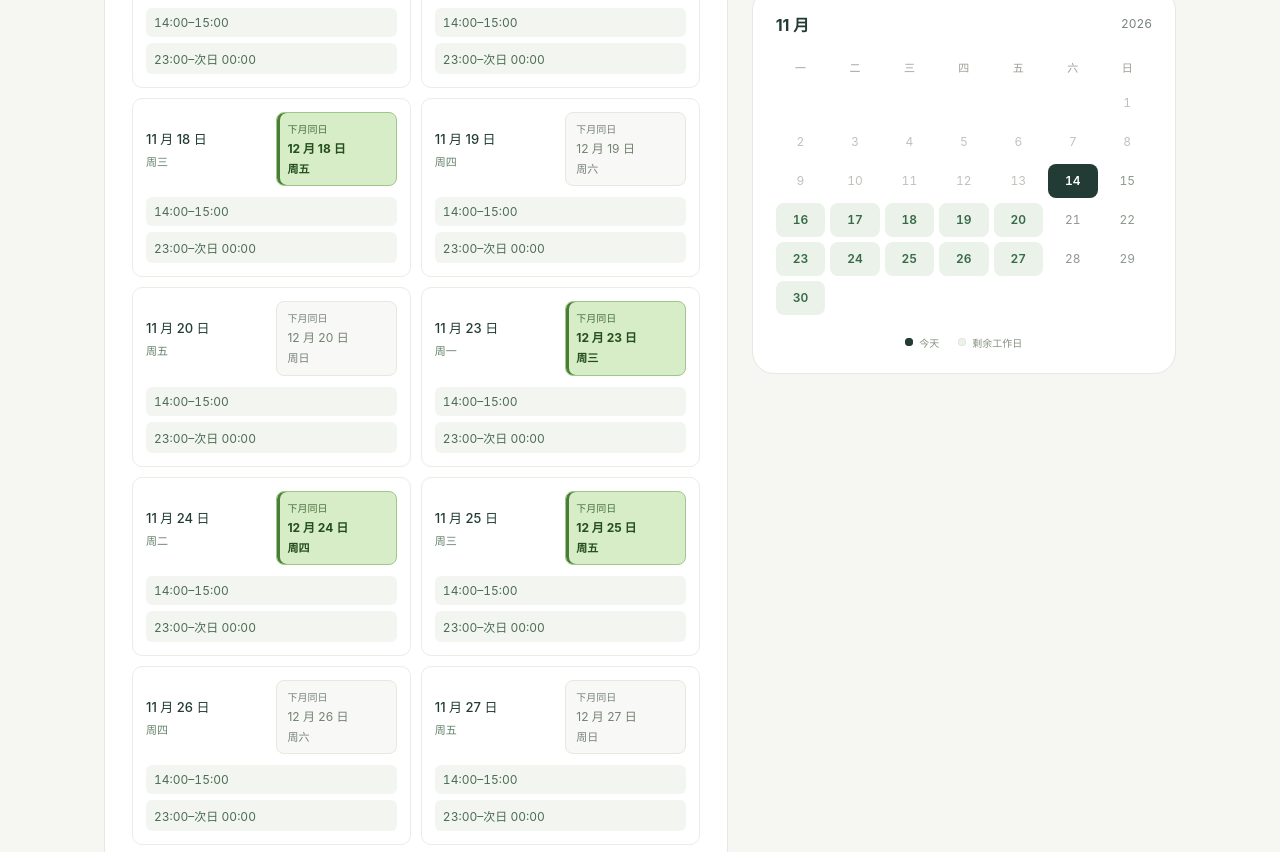
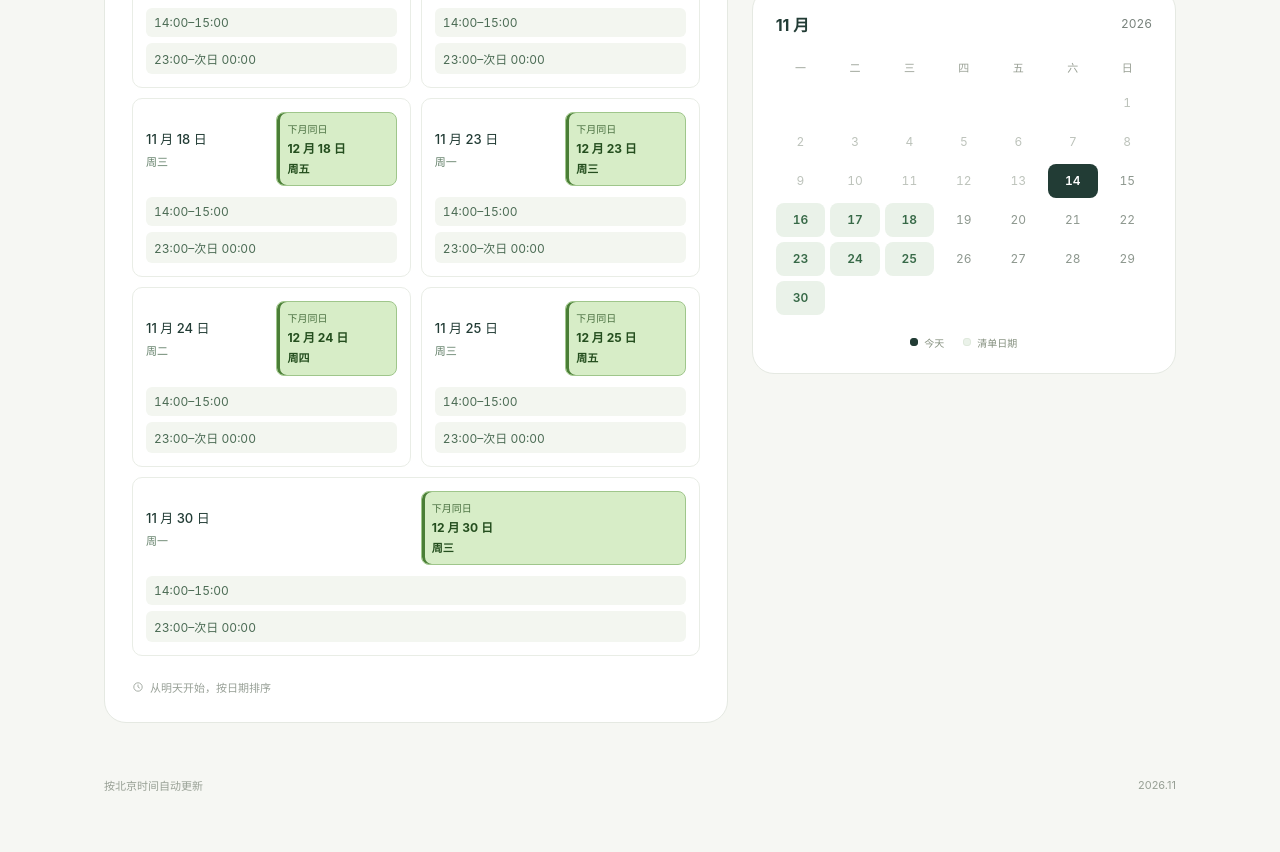
Before and after one commit to auren-eclore/remaining-workdays, a plain HTML site: page index.html in a window 1280 px wide. Shown: the part 477-1329 px from the top of the page. After the commit the page ends 1302 px from the top, so only its background shows below. Drawn offline with Linux system fonts and the light colour scheme.

Commit message:
Show only dates whose next-month counterpart is a weekday

```diff
--- a/index.html
+++ b/index.html
@@ -110,12 +110,12 @@
             <button class="copy" id="copy" type="button"><svg width="14" height="14" viewBox="0 0 20 20" fill="none" stroke="currentColor" stroke-width="1.5" stroke-linecap="round" stroke-linejoin="round" aria-hidden="true"><rect x="7" y="7" width="10" height="10" rx="2"/><path d="M13 7V4a1 1 0 0 0-1-1H4a1 1 0 0 0-1 1v8a1 1 0 0 0 1 1h3"/></svg><span>复制安排</span></button>
           </div></div>
           <ol class="dates" id="dates"></ol>
-          <div class="empty" id="empty" hidden><svg width="40" height="40" viewBox="0 0 24 24" fill="none" stroke="currentColor" stroke-width="1.2" stroke-linecap="round" stroke-linejoin="round" aria-hidden="true"><rect x="3" y="5" width="18" height="16" rx="3"/><path d="M7 3v4m10-4v4M3 10h18m-13 5 2.5 2.5L16 13"/></svg><strong>本月已无剩余工作日</strong><p>下个月再来安排新的日程吧。</p></div>
+          <div class="empty" id="empty" hidden><svg width="40" height="40" viewBox="0 0 24 24" fill="none" stroke="currentColor" stroke-width="1.2" stroke-linecap="round" stroke-linejoin="round" aria-hidden="true"><rect x="3" y="5" width="18" height="16" rx="3"/><path d="M7 3v4m10-4v4M3 10h18m-13 5 2.5 2.5L16 13"/></svg><strong>本月暂无可安排日期</strong></div>
           <p class="list-bottom" id="list-bottom"><svg width="12" height="12" viewBox="0 0 20 20" fill="none" stroke="currentColor" stroke-width="1.4" aria-hidden="true"><circle cx="10" cy="10" r="7"/><path d="M10 6v4l3 2"/></svg>从明天开始，按日期排序</p>
         </section>
         <aside class="aside" aria-label="工作日概览">
-          <section class="summary" aria-label="剩余工作日总数"><p class="summary-label">本月还有</p><p class="count-line"><span class="count" id="count">—</span><span class="count-unit">个工作日</span></p></section>
-          <section class="card calendar-card" aria-labelledby="calendar-title"><div class="calendar-head"><h2 id="calendar-title"></h2><span class="calendar-year" id="calendar-year"></span></div><div class="week-head" aria-hidden="true"><span>一</span><span>二</span><span>三</span><span>四</span><span>五</span><span>六</span><span>日</span></div><div class="calendar" id="calendar" role="list" aria-label="本月日历"></div><div class="legend" aria-hidden="true"><span><i class="swatch dark"></i>今天</span><span><i class="swatch"></i>剩余工作日</span></div></section>
+          <section class="summary" aria-label="可安排日期总数"><p class="summary-label">可安排日期</p><p class="count-line"><span class="count" id="count">—</span><span class="count-unit">天</span></p></section>
+          <section class="card calendar-card" aria-labelledby="calendar-title"><div class="calendar-head"><h2 id="calendar-title"></h2><span class="calendar-year" id="calendar-year"></span></div><div class="week-head" aria-hidden="true"><span>一</span><span>二</span><span>三</span><span>四</span><span>五</span><span>六</span><span>日</span></div><div class="calendar" id="calendar" role="list" aria-label="本月日历"></div><div class="legend" aria-hidden="true"><span><i class="swatch dark"></i>今天</span><span><i class="swatch"></i>清单日期</span></div></section>
         </aside>
       </div>
     </main>
@@ -157,7 +157,7 @@
           const iso = `${year}-${pad(month)}-${pad(number)}`;
           return { day: number, weekday, weekdayLabel: weekdays[weekday], iso, nextMonth: nextMonthDate(iso), remaining: number > day && weekday > 0 && weekday < 6 };
         });
-        return { iso, year, month, day, lastDay, weekdayLabel: weekdays[base.getUTCDay()], days, workdays: days.filter(item => item.remaining) };
+        return { iso, year, month, day, lastDay, weekdayLabel: weekdays[base.getUTCDay()], days, workdays: days.filter(item => item.remaining && item.nextMonth?.isWeekday) };
       }
       globalThis.Workdays = Object.freeze({ todayISO, buildMonth, timeSlots, formatSchedule, nextMonthDate });
     })();
@@ -211,13 +211,15 @@
         $('copy').disabled = workdays.length === 0;
         $('download').disabled = workdays.length === 0;
         const cells = [];
+        const listedDates = new Set(workdays.map(item => item.iso));
         const offset = (days[0].weekday + 6) % 7;
         for (let i = 0; i < offset; i++) { const blank = document.createElement('span'); blank.setAttribute('aria-hidden', 'true'); cells.push(blank); }
         for (const item of days) {
           const cell = document.createElement('time');
-          cell.className = `calendar-day${item.day < day ? ' past' : ''}${item.remaining ? ' remaining' : ''}${item.day === day ? ' current' : ''}`;
+          const listed = listedDates.has(item.iso);
+          cell.className = `calendar-day${item.day < day ? ' past' : ''}${listed ? ' remaining' : ''}${item.day === day ? ' current' : ''}`;
           cell.dateTime = item.iso; cell.textContent = item.day; cell.setAttribute('role', 'listitem');
-          cell.setAttribute('aria-label', `${month}月${item.day}日，${item.weekdayLabel}${item.day === day ? '，今天' : item.remaining ? '，剩余工作日' : ''}`);
+          cell.setAttribute('aria-label', `${month}月${item.day}日，${item.weekdayLabel}${item.day === day ? '，今天' : listed ? '，清单日期' : ''}`);
           if (item.day === day) cell.setAttribute('aria-current', 'date');
           cells.push(cell);
         }
```
